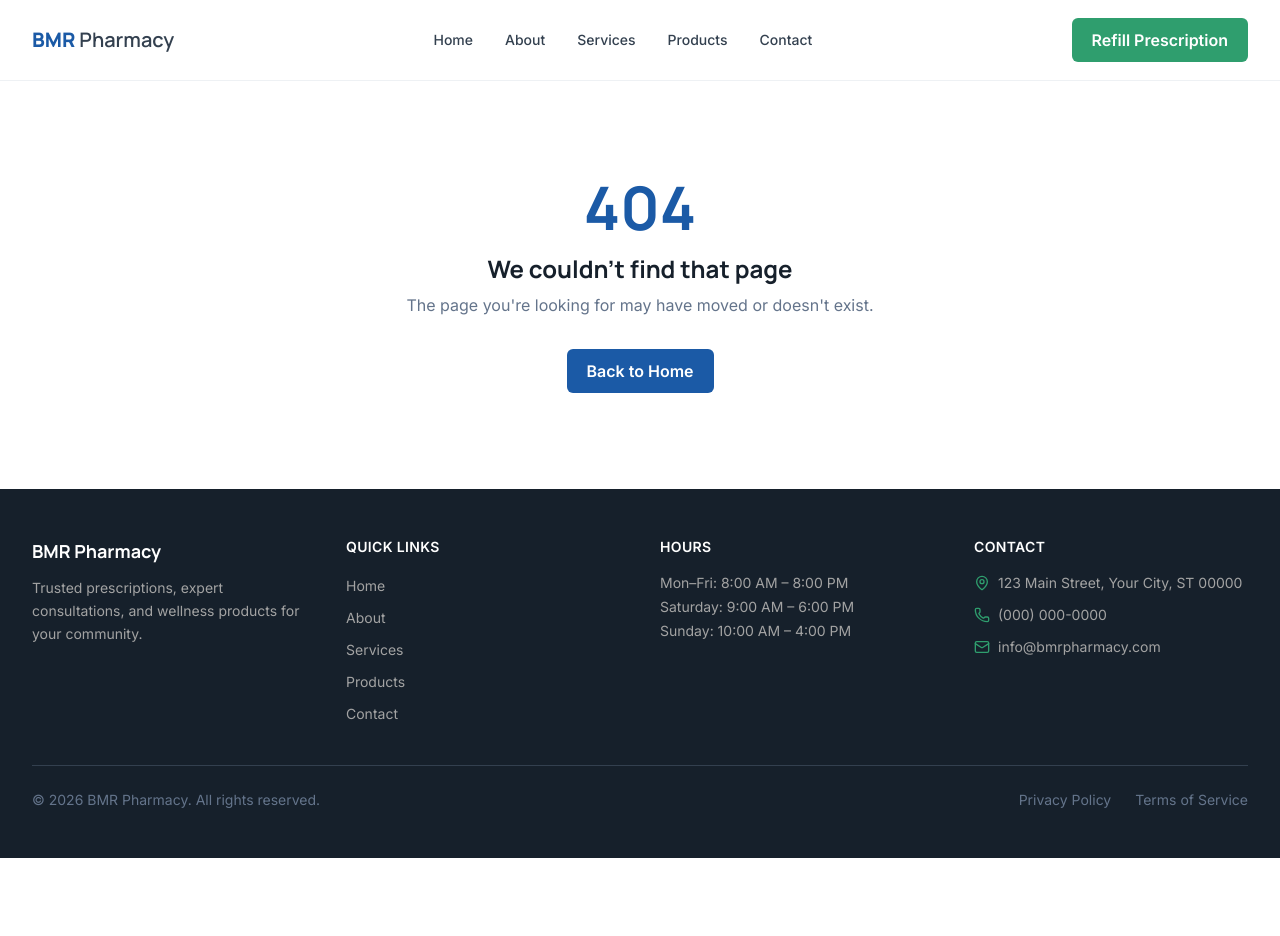
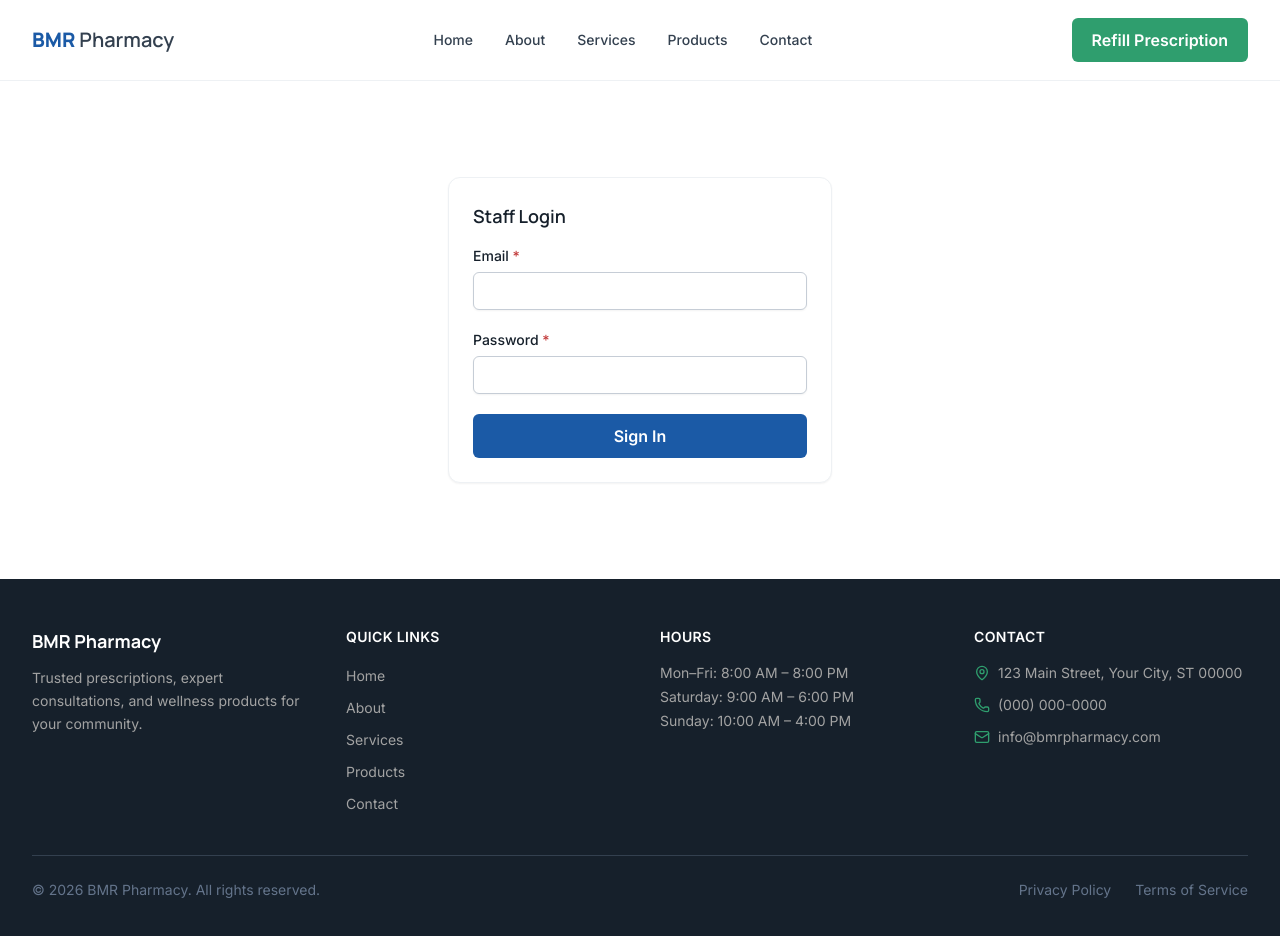
Before and after one commit to xndrncp08/BMR, a Next.js app: page /login in a window 1280 px wide. Before the commit this address had no page. Shown: the top 936 px of the page. Before the commit the page ends 858 px from the top, so only its background shows below. Built offline with nearby package versions, Linux system fonts and the light colour scheme.

Commit message:
feat: implement authentication system

```diff
--- /dev/null
+++ b/src/app/login/page.tsx
@@ -0,0 +1,17 @@
+import { Suspense } from "react";
+import { Section, Container } from "@/components/ui";
+import { LoginForm } from "@/features/auth/components/LoginForm";
+
+export default function LoginPage() {
+  return (
+    <Section className="pb-16 pt-10 sm:pt-16">
+      <Container>
+        <div className="mx-auto max-w-sm">
+          <Suspense fallback={null}>
+            <LoginForm />
+          </Suspense>
+        </div>
+      </Container>
+    </Section>
+  );
+}
--- /dev/null
+++ b/src/features/auth/actions.ts
@@ -0,0 +1,10 @@
+"use server";
+
+import { redirect } from "next/navigation";
+import { createClient } from "@/lib/supabase/server";
+
+export async function signOut() {
+  const supabase = await createClient();
+  await supabase.auth.signOut();
+  redirect("/login");
+}
--- /dev/null
+++ b/src/features/auth/components/LoginForm.tsx
@@ -0,0 +1,77 @@
+"use client";
+
+import { useState, type FormEvent } from "react";
+import { useRouter, useSearchParams } from "next/navigation";
+import { createClient } from "@/lib/supabase/client";
+import { Button, Card, CardHeader, CardTitle } from "@/components/ui";
+import { FormField } from "@/components/shared/FormField";
+import { getInputClassName } from "@/components/shared/input-styles";
+
+export function LoginForm() {
+  const router = useRouter();
+  const searchParams = useSearchParams();
+  const [email, setEmail] = useState("");
+  const [password, setPassword] = useState("");
+  const [error, setError] = useState<string | null>(null);
+  const [loading, setLoading] = useState(false);
+
+  async function handleSubmit(e: FormEvent<HTMLFormElement>) {
+    e.preventDefault();
+    setError(null);
+    setLoading(true);
+
+    const supabase = createClient();
+    const { error } = await supabase.auth.signInWithPassword({ email, password });
+
+    setLoading(false);
+
+    if (error) {
+      setError("Invalid email or password.");
+      return;
+    }
+
+    const redirectTo = searchParams.get("redirectTo") || "/admin";
+    router.push(redirectTo);
+    router.refresh();
+  }
+
+  return (
+    <Card>
+      <CardHeader>
+        <CardTitle>Staff Login</CardTitle>
+      </CardHeader>
+      <form onSubmit={handleSubmit} className="space-y-5">
+        {error && (
+          <div role="alert" className="rounded-md bg-error-light px-4 py-3 text-sm text-error">
+            {error}
+          </div>
+        )}
+        <FormField label="Email" htmlFor="email" required>
+          <input
+            id="email"
+            type="email"
+            value={email}
+            onChange={(e) => setEmail(e.target.value)}
+            autoComplete="email"
+            required
+            className={getInputClassName()}
+          />
+        </FormField>
+        <FormField label="Password" htmlFor="password" required>
+          <input
+            id="password"
+            type="password"
+            value={password}
+            onChange={(e) => setPassword(e.target.value)}
+            autoComplete="current-password"
+            required
+            className={getInputClassName()}
+          />
+        </FormField>
+        <Button type="submit" className="w-full" disabled={loading}>
+          {loading ? "Signing in..." : "Sign In"}
+        </Button>
+      </form>
+    </Card>
+  );
+}
```
Also changed, not shown: src/middleware.ts (added, +42 -0 lines), 1 other file (tests, documents, lock files or other folders).
